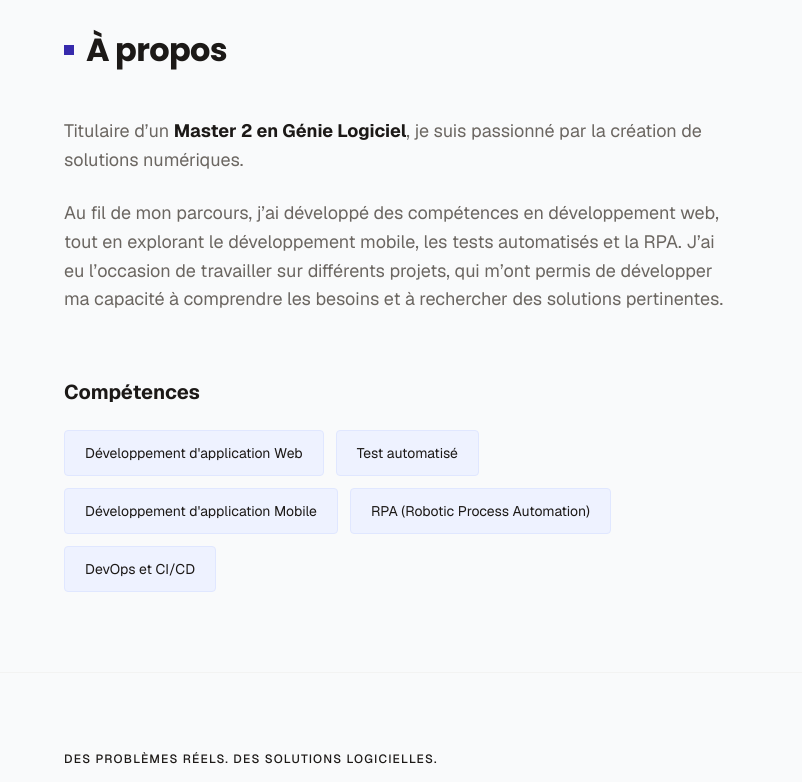
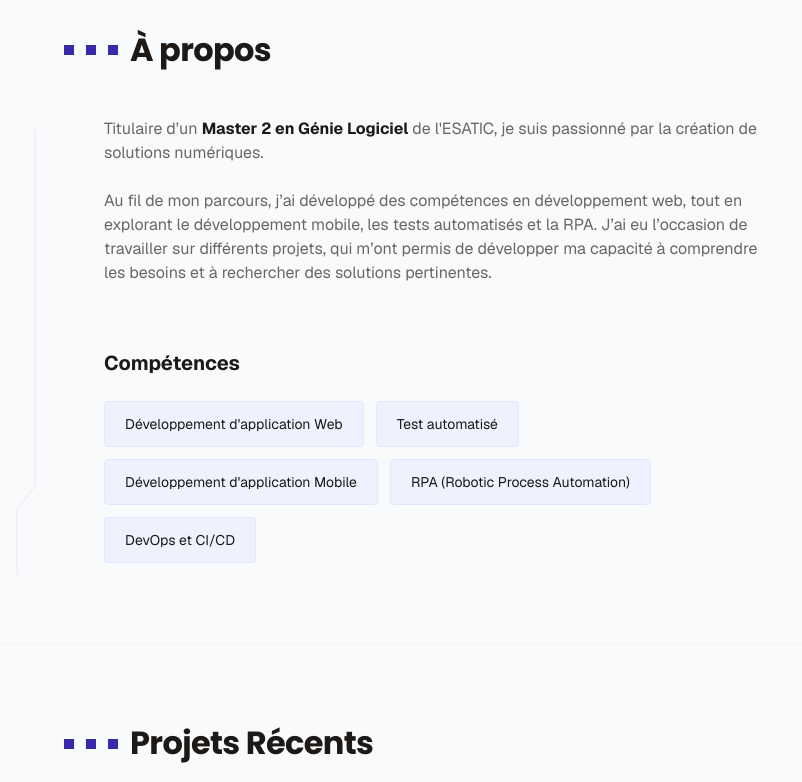
Before and after one commit to menace-s/portfolio, a Next.js app: page / in a window 1280 px wide. Shown: the part 840-1622 px from the top of the page, without its empty margins (0-802 px from the left). Built offline with nearby package versions, Linux system fonts and the light colour scheme.

Commit message:
Develop (#3)
* Refactor About section and add TracingBeam component for enhanced visual effects

* Add FadeIn component for scroll-triggered animations and apply it across sections

* Add CV download link in Navbar and include CV file in public directory

```diff
--- a/app/globals.css
+++ b/app/globals.css
@@ -1,6 +1,4 @@
 @import "tailwindcss";
-@import "tw-animate-css";
-@import "shadcn/tailwind.css";
 @import "tw-animate-css";
 @import "shadcn/tailwind.css";
 
--- a/components/layout/navbar.tsx
+++ b/components/layout/navbar.tsx
@@ -52,7 +52,11 @@ export function Navbar() {
               <Button
                 nativeButton={false}
                 className="hidden rounded-control md:flex"
-                render={<a href={links.cv}>Télécharger CV</a>}
+                render={
+                  <a href={links.cv} download>
+                    Télécharger CV
+                  </a>
+                }
               />
               <button
                 type="button"
@@ -83,7 +87,7 @@ export function Navbar() {
                 nativeButton={false}
                 className="mt-2 h-11 w-full rounded-control text-sm"
                 render={
-                  <a href={links.cv} onClick={closeMenu}>
+                  <a href={links.cv} download onClick={closeMenu}>
                     Télécharger CV
                   </a>
                 }
--- a/components/sections/about.tsx
+++ b/components/sections/about.tsx
@@ -1,6 +1,7 @@
-import Image from "next/image";
 import { Container } from "../layout/container";
-import { about, siteConfig, skills } from "@/lib/site-config";
+import { TracingBeam } from "../ui/tracing-beam";
+import { FadeIn } from "../ui/fade-in";
+import { about, skills } from "@/lib/site-config";
 
 export function About() {
   const [firstParagraph, ...restParagraphs] = about.paragraphs;
@@ -12,15 +13,17 @@ export function About() {
       className="scroll-mt-24 border-t border-outline-variant/30 bg-[#F9FAFB] py-16 md:py-20 md:scroll-mt-28"
     >
       <Container>
-        <div className="mb-12 flex items-center gap-3">
+        <FadeIn className="mb-12 flex items-center gap-3">
+          <span aria-hidden="true" className="h-2.5 w-2.5 shrink-0 bg-indigo-800" />
+          <span aria-hidden="true" className="h-2.5 w-2.5 shrink-0 bg-indigo-800" />
           <span aria-hidden="true" className="h-2.5 w-2.5 shrink-0 bg-indigo-800" />
           <h2 className="font-heading-rounded text-headline-md font-bold text-on-surface md:text-headline-lg-mobile">
             À propos
           </h2>
-        </div>
+        </FadeIn>
 
-        <div className="flex flex-col gap-10 md:flex-row md:items-start md:justify-between md:gap-16">
-          <div className="max-w-2xl space-y-6 text-body-lg text-on-surface-variant">
+        <TracingBeam className="pl-6 md:pl-10">
+          <FadeIn delay={0.1} className="max-w-2xl space-y-6 text-body-lg text-on-surface-variant">
             <p>
               {before}
               <strong className="font-bold text-on-surface">{about.highlight}</strong>
@@ -29,22 +32,21 @@ export function About() {
             {restParagraphs.map((paragraph) => (
               <p key={paragraph}>{paragraph}</p>
             ))}
-          </div>
-        </div>
+          </FadeIn>
 
-        <div className="mt-16 max-w-2xl">
+          <FadeIn delay={0.2} className="mt-16 max-w-2xl">
             <h3 className="mb-6 text-xl font-bold text-on-surface">Compétences</h3>
             <div className="flex flex-wrap gap-3">
-            {skills.map((skill) => (
-              <span
-                key={skill}
-                className="border rounded-md border-indigo-100 bg-indigo-50 px-5 py-3 text-sm text-on-surface"
-              >
+              {skills.map((skill, index) => (
+                <FadeIn key={skill} as="span" delay={0.2 + index * 0.05}>
+                  <span className="inline-block rounded-md border border-indigo-100 bg-indigo-50 px-5 py-3 text-sm text-on-surface">
                     {skill}
                   </span>
+                </FadeIn>
               ))}
             </div>
-        </div>
+          </FadeIn>
+        </TracingBeam>
       </Container>
     </section>
   );
--- a/components/sections/projects.tsx
+++ b/components/sections/projects.tsx
@@ -7,6 +7,7 @@ import {
   type LucideIcon,
 } from "lucide-react";
 import { Container } from "../layout/container";
+import { FadeIn } from "../ui/fade-in";
 import { projects, type Project } from "@/lib/site-config";
 
 const ICONS: Record<Project["icon"], LucideIcon> = {
@@ -39,24 +40,21 @@ export function Projects() {
       className="scroll-mt-24 border-t border-outline-variant/30 bg-[#F9FAFB] py-16 md:py-20 md:scroll-mt-28"
     >
       <Container>
-        <div className="mb-16">
-          <p className="mb-4 text-label-mono uppercase text-primary-container">
-            Des problèmes réels. Des solutions logicielles.
-          </p>
+        <FadeIn className="mb-16">
           <div className="flex items-center gap-3">
+            <span aria-hidden="true" className="h-2.5 w-2.5 shrink-0 bg-indigo-800" />
+            <span aria-hidden="true" className="h-2.5 w-2.5 shrink-0 bg-indigo-800" />
             <span aria-hidden="true" className="h-2.5 w-2.5 shrink-0 bg-indigo-800" />
             <h2 className="font-heading-rounded text-headline-md font-bold text-on-surface md:text-headline-lg-mobile">
               Projets Récents
             </h2>
           </div>
-        </div>
+        </FadeIn>
 
         <div className="grid grid-cols-1 gap-8 md:grid-cols-2">
-          {projects.map((project) => (
-            <article
-              key={project.id}
-              className="glass-panel group overflow-hidden rounded-2xl border-outline-variant/40 bg-surface-container"
-            >
+          {projects.map((project, index) => (
+            <FadeIn key={project.id} delay={index * 0.1}>
+              <article className="glass-panel group overflow-hidden rounded-2xl border-outline-variant/40 bg-surface-container">
                 <ProjectVisual icon={project.icon} number={project.number} />
                 <div className="p-8">
                   <h3 className="mb-2 text-2xl font-bold text-on-surface">
@@ -83,6 +81,7 @@ export function Projects() {
                   </a>
                 </div>
               </article>
+            </FadeIn>
           ))}
         </div>
       </Container>
--- /dev/null
+++ b/components/ui/fade-in.tsx
@@ -0,0 +1,39 @@
+"use client";
+
+import { motion, type Variants } from "framer-motion";
+import { cn } from "@/lib/utils";
+
+const variants: Variants = {
+  hidden: { opacity: 0, y: 24 },
+  visible: { opacity: 1, y: 0 },
+};
+
+// Scroll-triggered fade + slide-up used across the page for section and
+// item entrances. `whileInView` fires as soon as an element intersects the
+// viewport, so above-the-fold content (Hero) still animates in on load.
+export function FadeIn({
+  children,
+  className,
+  delay = 0,
+  as: Tag = "div",
+}: {
+  children: React.ReactNode;
+  className?: string;
+  delay?: number;
+  as?: "div" | "span";
+}) {
+  const MotionTag = Tag === "span" ? motion.span : motion.div;
+
+  return (
+    <MotionTag
+      initial="hidden"
+      whileInView="visible"
+      viewport={{ once: true, margin: "-80px" }}
+      variants={variants}
+      transition={{ duration: 0.6, ease: "easeOut", delay }}
+      className={cn(className)}
+    >
+      {children}
+    </MotionTag>
+  );
+}
--- /dev/null
+++ b/components/ui/tracing-beam.tsx
@@ -0,0 +1,87 @@
+"use client";
+
+import React, { useEffect, useRef, useState } from "react";
+import { motion, useScroll, useSpring, useTransform } from "framer-motion";
+import { cn } from "@/lib/utils";
+
+// Aceternity UI's "Tracing Beam" — a gradient line that fills in alongside
+// the content as the reader scrolls past it, tinted to the site's indigo
+// accent instead of Aceternity's default cyan/purple.
+export function TracingBeam({
+  children,
+  className,
+}: {
+  children: React.ReactNode;
+  className?: string;
+}) {
+  const ref = useRef<HTMLDivElement>(null);
+  const contentRef = useRef<HTMLDivElement>(null);
+  const [svgHeight, setSvgHeight] = useState(0);
+
+  const { scrollYProgress } = useScroll({
+    target: ref,
+    offset: ["start start", "end start"],
+  });
+
+  useEffect(() => {
+    if (contentRef.current) {
+      setSvgHeight(contentRef.current.offsetHeight);
+    }
+  }, []);
+
+  const y1 = useSpring(useTransform(scrollYProgress, [0, 0.8], [50, svgHeight]), {
+    stiffness: 500,
+    damping: 90,
+  });
+  const y2 = useSpring(useTransform(scrollYProgress, [0, 1], [50, svgHeight - 200]), {
+    stiffness: 500,
+    damping: 90,
+  });
+
+  return (
+    <motion.div ref={ref} className={cn("relative w-full", className)}>
+      <div className="absolute -left-4 top-3 md:-left-16">
+        <svg
+          viewBox={`0 0 20 ${svgHeight}`}
+          width="20"
+          height={svgHeight}
+          className="ml-4 block"
+          aria-hidden="true"
+        >
+          <motion.path
+            d={`M 1 0V -36 l 18 24 V ${svgHeight * 0.8} l -18 24V ${svgHeight}`}
+            fill="none"
+            stroke="#9091A0"
+            strokeOpacity="0.16"
+            transition={{ duration: 10 }}
+          />
+          <motion.path
+            d={`M 1 0V -36 l 18 24 V ${svgHeight * 0.8} l -18 24V ${svgHeight}`}
+            fill="none"
+            stroke="url(#tracing-beam-gradient)"
+            strokeWidth="1.25"
+            className="motion-reduce:hidden"
+            transition={{ duration: 10 }}
+          />
+          <defs>
+            <motion.linearGradient
+              id="tracing-beam-gradient"
+              gradientUnits="userSpaceOnUse"
+              x1="0"
+              x2="0"
+              y1={y1}
+              y2={y2}
+            >
+              <stop stopColor="#818CF8" stopOpacity="0" />
+              <stop stopColor="#818CF8" />
+              <stop offset="0.325" stopColor="#4338CA" />
+              <stop offset="1" stopColor="#312E81" stopOpacity="0" />
+            </motion.linearGradient>
+          </defs>
+        </svg>
+      </div>
+
+      <div ref={contentRef}>{children}</div>
+    </motion.div>
+  );
+}
--- a/lib/site-config.ts
+++ b/lib/site-config.ts
@@ -15,13 +15,14 @@ export const siteConfig = {
     "Portfolio de Philippe Aganh, ingénieur logiciel — développement web, test automatisé, RPA et DevOps.",
 };
 
-// TODO: remplacer par les vraies URLs / le vrai CV dès qu'ils sont disponibles.
 export const links = {
   github: "https://github.com/menace-s",
   linkedin: "https://www.linkedin.com/in/philippe-aganh-a58a83279/",
-  twitter: "#",
-  email: "#",
-  cv: "#",
+  email: "mailto:akolajeanphilippe@gmail.com",
+  // Drop the actual file at public/cv-philippe-aganh.pdf — Next.js serves
+  // everything under public/ from the site root, so this path just works
+  // once it's there.
+  cv: "/cv-philippe-aganh.pdf",
 };
 
 export const navItems = [
@@ -189,7 +190,7 @@ export const projects: Project[] = [
 export const about = {
   highlight: "Master 2 en Génie Logiciel",
   paragraphs: [
-    "Titulaire d’un Master 2 en Génie Logiciel, je suis passionné par la création de solutions numériques.",
+    "Titulaire d’un Master 2 en Génie Logiciel de l'ESATIC, je suis passionné par la création de solutions numériques.",
     "Au fil de mon parcours, j’ai développé des compétences en développement web, tout en explorant le développement mobile, les tests automatisés et la RPA. J’ai eu l’occasion de travailler sur différents projets, qui m’ont permis de développer ma capacité à comprendre les besoins et à rechercher des solutions pertinentes.",
   ],
 };
@@ -208,6 +209,6 @@ export const footer = {
   socials: [
     { label: "LinkedIn", href: links.linkedin },
     { label: "GitHub", href: links.github },
-    { label: "Twitter", href: links.twitter },
+    { label: "Email", href: links.email },
   ],
 };
```
Also changed, not shown: components/sections/hero.tsx (+15 -9 lines), components/sections/stack.tsx (+11 -6 lines), 1 other file (tests, documents, lock files or other folders). Lines whose indentation alone changed are shown as unchanged.
